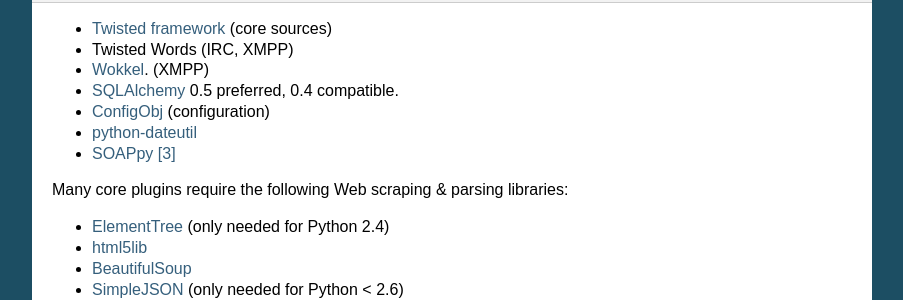
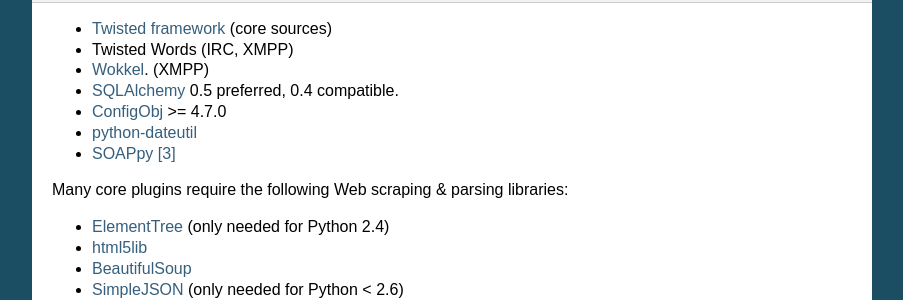
Before and after one commit to ibid/ibid, a Sphinx documentation site: the page built from docs/install.rst, in a window 1280 px wide and 900 px high, scrolled down 552 px. Shown: the part 157-457 px from the top of the window, without its empty margins (198-1101 px from the left). Built offline with Sphinx 7.4.7, drawn with Linux system fonts in a browser that asks for light colours.

Commit message:
Configobj version requirement

```diff
--- a/docs/install.rst
+++ b/docs/install.rst
@@ -49,7 +49,7 @@
 * Twisted Words (IRC, XMPP)
 * `Wokkel <http://wokkel.ik.nu/>`_. (XMPP)
 * `SQLAlchemy <http://www.sqlalchemy.org/>`_ 0.5 preferred, 0.4 compatible.
-* `ConfigObj <http://www.voidspace.org.uk/python/configobj.html>`_ (configuration)
+* `ConfigObj <http://www.voidspace.org.uk/python/configobj.html>`_ >= 4.7.0
 * `python-dateutil <http://labix.org/python-dateutil>`_
 * `SOAPpy <http://pywebsvcs.sourceforge.net/>`_ [#soappy-install]_
 
```
